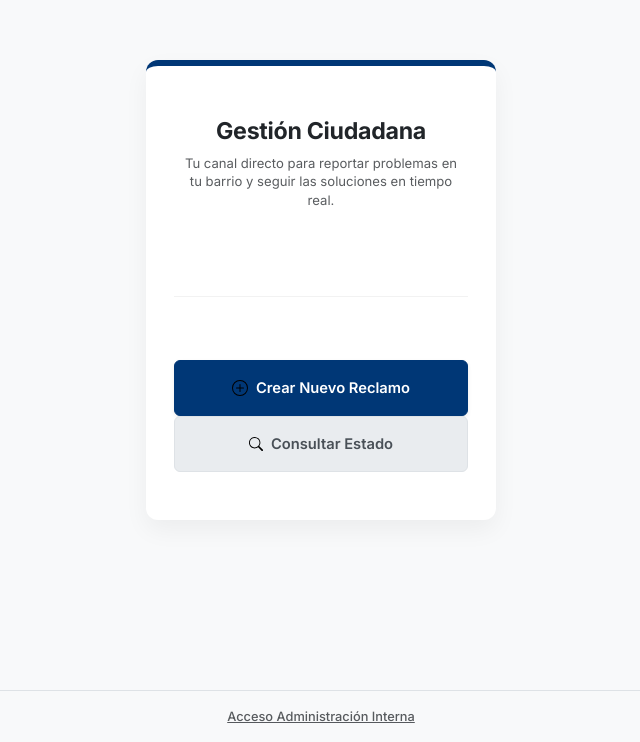
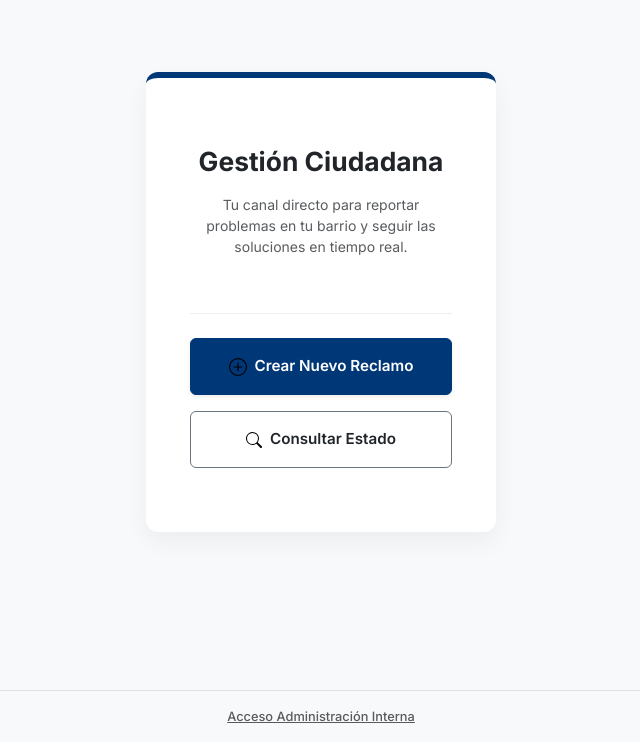
Before and after one commit to ivan-silva22/web-de-reclamos-vecinales, a React (Vite) app: page / in a window 1280 px wide. Shown: the part 110-852 px from the top of the page, without its empty margins (319-959 px from the left). Built offline with nearby package versions, Linux system fonts and the light colour scheme.

Commit message:
corregi las card de los formulario

```diff
--- a/src/components/views/Home.jsx
+++ b/src/components/views/Home.jsx
@@ -4,48 +4,49 @@ import { PlusCircle, Search } from "react-bootstrap-icons";
 
 const Home = ({ alHacerClicIniciar, alHacerClicVerMapa }) => {
   return (
-    <Container className="d-flex align-items-start justify-content-center min-vh-100 pt-4 pb-4 bg-light">
-      {/* CORRECCIÓN: Cambiamos el 12vh rígido por un margen adaptable en móviles (mt-3 mt-sm-5) */}
-      <Card className="border-0 bg-white text-dark p-4 text-center home-card mt-3 mt-sm-5 shadow-sm">
-        <Card.Body className="d-flex flex-column justify-content-between p-0">
+    // CAMBIO CLAVE: Cambiamos 'align-items-center' por 'align-items-start' e incrementamos el padding superior (pt-5)
+    <Container className="d-flex align-items-start justify-content-center min-vh-100 pt-5 pb-4 bg-light">
+      {/* Añadimos un estilo inline mt-4 o mt-md-5 para calibrar la altura exacta del rebote superior */}
+      <Card className="border-0 bg-white text-dark p-4 text-center home-card mt-4" style={{ marginTop: "12vh" }}>
+        <Card.Body className="d-flex flex-column justify-content-between">
 
           {/* Encabezado Institucional */}
-          <div className="mb-2">
-            <h4 className="fw-bold text-dark mt-1" style={{ fontSize: "1.45rem", letterSpacing: "-0.3px" }}>
+          <div className="mb-3">
+            <h3 className="fw-bold text-dark mt-1" style={{ fontSize: "1.65rem" }}>
               Gestión Ciudadana
-            </h4>
-            <p className="text-muted small px-1 mt-2.5" style={{ fontSize: "0.82rem", lineHeight: "1.4" }}>
+            </h3>
+            <p className="text-muted small px-2 mt-3">
               Tu canal directo para reportar problemas en tu barrio y seguir las
               soluciones en tiempo real.
             </p>
           </div>
 
-          <hr className="text-muted my-2.5" style={{ opacity: "0.08" }} />
+          <hr className="text-muted my-3" style={{ opacity: "0.1" }} />
 
           {/* Botones de Acción */}
-          <Row className="g-2.5">
+          <Row className="g-3">
             <Col xs={12}>
               <Button
                 variant="primary"
                 size="lg"
-                className="w-100 py-3 fw-semibold shadow-sm d-flex align-items-center justify-content-center gap-2 btn-submit text-white"
+                className="w-100 py-3 fw-semibold shadow-sm d-flex align-items-center justify-content-center gap-2 btn-submit"
                 onClick={alHacerClicIniciar}
-                style={{ fontSize: "0.92rem" }}
+                style={{ fontSize: "0.95rem" }}
               >
-                <PlusCircle size={16} />
+                <PlusCircle size={18} />
                 Crear Nuevo Reclamo
               </Button>
             </Col>
 
             <Col xs={12}>
               <Button
-                variant="light"
+                variant="outline-secondary"
                 size="lg"
-                className="w-100 py-3 fw-semibold d-flex align-items-center justify-content-center gap-2 btn-back"
+                className="w-100 py-3 fw-semibold text-dark border-secondary d-flex align-items-center justify-content-center gap-2"
                 onClick={alHacerClicVerMapa}
-                style={{ fontSize: "0.92rem" }}
+                style={{ borderRadius: "6px", fontSize: "0.95rem" }}
               >
-                <Search size={14} />
+                <Search size={16} />
                 Consultar Estado
               </Button>
             </Col>
```
